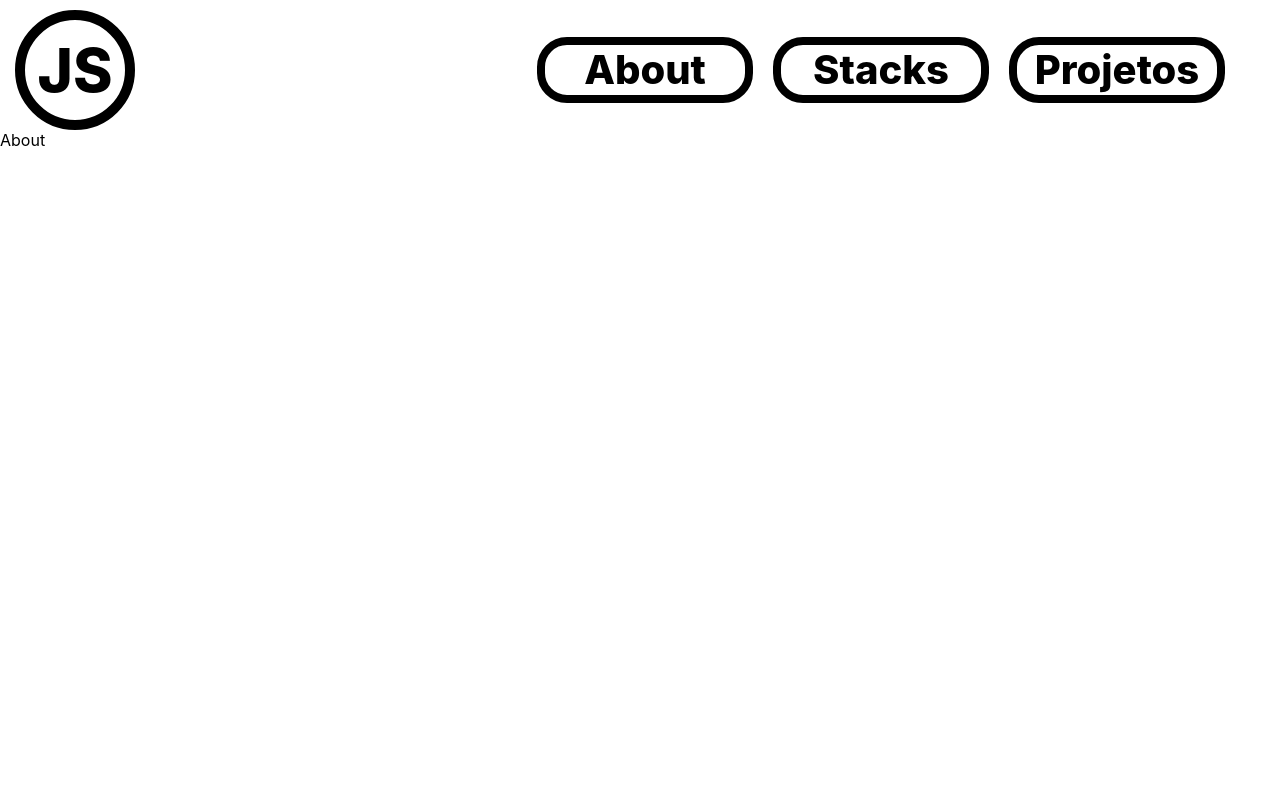
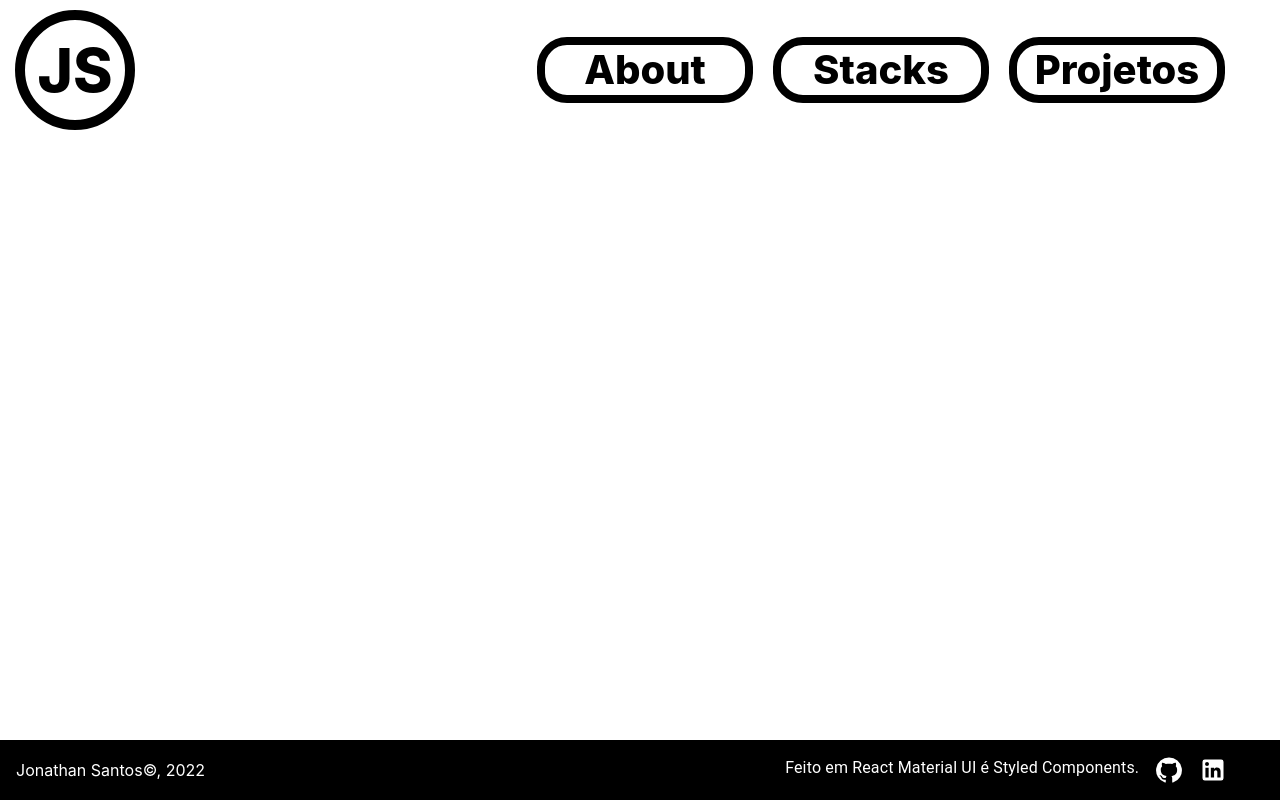
Before and after one commit to JonathanProjetos/my-portif-lio, a React (Create React App) app: page /about in a window 1280 px wide. Built offline with nearby package versions, Linux system fonts and the light colour scheme.

Commit message:
feat: Adicionado  componente Foooter mais estilização

```diff
--- a/package.json
+++ b/package.json
@@ -5,6 +5,7 @@
   "dependencies": {
     "@emotion/react": "^11.10.0",
     "@emotion/styled": "^11.10.0",
+    "@mui/icons-material": "^5.8.4",
     "@mui/material": "^5.9.3",
     "@testing-library/jest-dom": "^5.16.4",
     "@testing-library/react": "^13.3.0",
--- a/src/App.js
+++ b/src/App.js
@@ -6,8 +6,9 @@ import Projects from './pages/Projects';
 import About from './pages/About';
 import Header from './components/Header';
 import { createGlobalStyle } from 'styled-components';
+import Provider from './context/Provider';
 
-const globalstyle = createGlobalStyle`
+const globalStyle = createGlobalStyle`
   body {
     margin: 0;
     padding: 0;
@@ -19,14 +20,15 @@ const globalstyle = createGlobalStyle`
 function App() {
   return (
     <div>
-      <globalstyle />
-      <Header />
-      <Routes>
-        <Route path='/' element = { <Home /> }/>
-        <Route path='/stacks' element = { <Stacks /> }/>
-        <Route path='/projects' element = { <Projects /> }/>
-        <Route path='/about' element = { <About /> }/>
-      </Routes>
+      <Provider>
+        <Header />
+        <Routes>
+          <Route path='/' element={<Home />} />
+          <Route path='/stacks' element={<Stacks />} />
+          <Route path='/projects' element={<Projects />} />
+          <Route path='/about' element={<About />} />
+        </Routes>
+      </Provider>
     </div>
   );
 }
--- a/src/components/Footer.js
+++ b/src/components/Footer.js
@@ -1,9 +1,80 @@
-import React from 'react'
+import React, { useContext } from 'react';
+// import Box from '@mui/material/Box';
+// import Container from '@mui/material/Container';
+import Context from '../context/Context';
+import { Stack, Box } from '@mui/material';
+import Typography from '@mui/material/Typography';
+import IconButton from '@mui/material/IconButton';
+import GitHubIcon from '@mui/icons-material/GitHub';
+import LinkedInIcon from '@mui/icons-material/LinkedIn';
 
-function Footer() {
+function BoxSx() {
+  const { mode, toggleColor } = useContext(Context)
   return (
-    <div>Footer</div>
-  )
+    <Box
+      position="fixed"
+      color="white"
+      component="footer"
+      sx={{
+        p: 2, top: 'auto',
+        bottom: 0,
+        alignItems: 'center',
+        bgcolor: 'black',
+      }}
+    >
+      <Stack
+        direction={{ xs: 'column', sm: 'row' }}
+        spacing={2}
+        sx={{ alignItems: 'center', width: '99vw' }}
+      >
+        <Box
+          align="start"
+          variant="body1"
+          component="p"
+          sx={{ flexGrow: 1 }}
+        >
+          Jonathan Santos
+          <span>&copy;</span>
+          , 2022
+        </Box>
+        <Box
+          display='flex'
+          align="center"
+          variant="body1"
+          component="p"
+          sx={{ flexGrow: 0 }}
+        >
+          <Typography
+            align="large"
+            sx={{ flexGrow: 0 }}
+          >
+            Feito em  React Material UI é Styled Components.
+          </Typography>
+
+          <IconButton
+            size="large"
+            color="primary"
+            backgroudcolor="white"
+            sx={{ p: 0, pl: 2, color:'white' }}
+            href="https://github.com/JonathanProjetos"
+            target="_blank"
+          >
+            <GitHubIcon fontSize="inherit" />
+          </IconButton>
+
+          <IconButton
+            size="large"
+            color="primary"
+            sx={{ p: 0, pl: 2, pr: 7, color:'white' }}
+            href="https://www.linkedin.com/in/jonathan-jhon/"
+            target="_blank"
+          >
+            <LinkedInIcon fontSize="inherit" />
+          </IconButton>
+
+        </Box>
+      </Stack>
+    </Box>
+  );
 }
-
-export default Footer
+export default BoxSx;
--- a/src/components/Header.js
+++ b/src/components/Header.js
@@ -8,7 +8,7 @@ function Header() {
     <main>
       <LinkPosition>
         <div>
-          <IconeJS href='https://github.com/JonathanProjetos' alt='GitHub'>JS</IconeJS>
+          <IconeJS href='http://localhost:3002/' alt='GitHub'>JS</IconeJS>
         </div>
         <LinkHeader>
           <Link to="/about">About</Link>
--- /dev/null
+++ b/src/context/Context.js
@@ -0,0 +1,5 @@
+import { createContext } from 'react';
+
+const Context = createContext();
+
+export default Context;
--- /dev/null
+++ b/src/context/Provider.js
@@ -0,0 +1,32 @@
+import React, { useState } from 'react';
+import Context from './Context';
+
+
+function Provider ({children}) {
+  const [mode, setMode] = useState('white');
+  console.log(mode);
+
+  const toggleColor = ({ target }) => {
+    if(target.name === "black" ) {
+      setMode("white")
+    }
+
+    if(target.name === "white") {
+      setMode("black")
+    }
+  }
+
+  const context = {
+    toggleColor,
+    mode
+  }
+
+  return (
+    <Context.Provider value={context}>
+      {children}
+    </Context.Provider>
+  )
+
+}
+
+export default Provider;
--- a/src/pages/About.js
+++ b/src/pages/About.js
@@ -1,8 +1,11 @@
 import React from 'react'
+import Footer from '../components/Footer'
 
 function About() {
   return (
-    <div>About</div>
+    <div>
+      <Footer />
+    </div>
   )
 }
 
--- a/src/pages/Projects.js
+++ b/src/pages/Projects.js
@@ -1,8 +1,11 @@
 import React from 'react'
+import Footer from '../components/Footer';
 
 function Projects() {
   return (
-    <div>Projects</div>
+    <div>
+      <Footer />
+    </div>
   )
 }
 
--- a/src/pages/Stacks.js
+++ b/src/pages/Stacks.js
@@ -1,8 +1,11 @@
 import React from 'react'
+import Footer from '../components/Footer'
 
 function Stacks() {
   return (
-    <div>Stacks</div>
+    <div>
+      <Footer />
+    </div>
   )
 }
 
```
Also changed, not shown: 1 other file (tests, documents, lock files or other folders).
